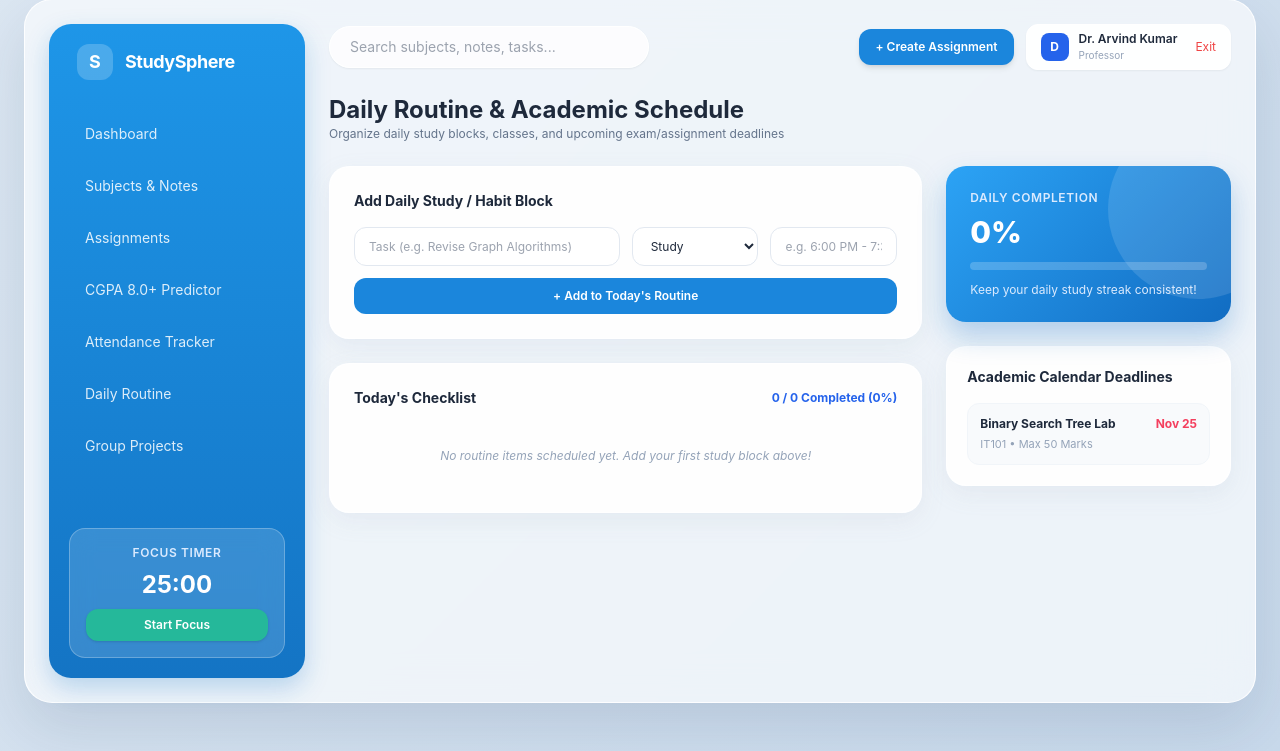
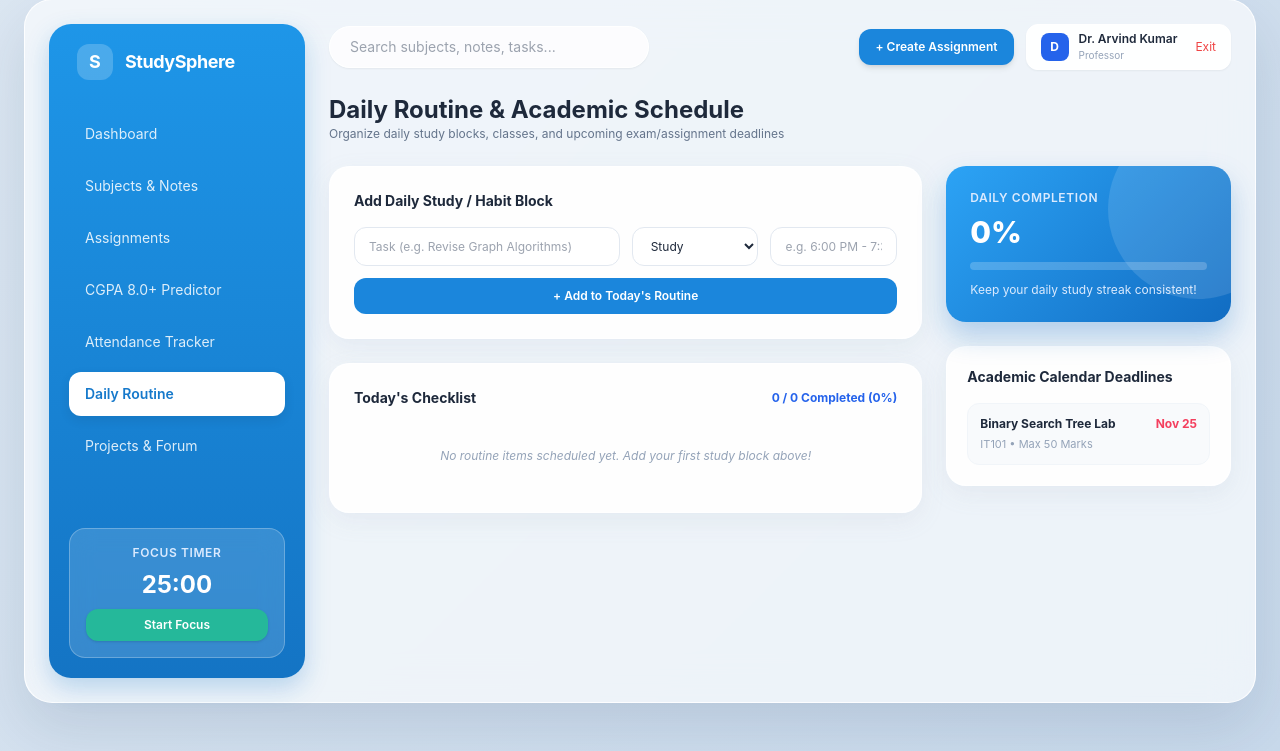
Before and after one commit to pizzasslice/StudySphere, a Flask app: page /routines in a window 1280 px wide. Shown: the part 49-800 px from the top of the page. Run offline with Flask 3, Linux system fonts and the light colour scheme; a user stored in the database is signed in; some libraries are stand-ins or nearby versions.

Commit message:
Add base.html

```diff
--- a/templates/base.html
+++ b/templates/base.html
@@ -13,7 +13,7 @@
 
     <div class="app-shell w-full max-w-[1440px] min-h-[88vh] p-4 md:p-6 flex flex-col lg:flex-row gap-6">
 
-        <!-- LEFT BLUE SIDEBAR (Matches Template) -->
+        <!-- LEFT BLUE SIDEBAR -->
         <aside class="blue-sidebar w-full lg:w-64 p-5 text-white flex flex-col justify-between shrink-0">
             <div>
                 <!-- Brand Logo -->
@@ -27,28 +27,28 @@
                     <a href="{{ url_for('dashboard') }}" class="flex items-center gap-3 px-4 py-3 rounded-xl {{ 'nav-item-active' if active_page == 'dashboard' else 'text-white/85 hover:bg-white/10' }}">
                         <span>Dashboard</span>
                     </a>
-                    <a href="#subjects" class="flex items-center gap-3 px-4 py-3 rounded-xl text-white/85 hover:bg-white/10">
+                    <a href="{{ url_for('subjects') }}" class="flex items-center gap-3 px-4 py-3 rounded-xl {{ 'nav-item-active' if active_page == 'subjects' else 'text-white/85 hover:bg-white/10' }}">
                         <span>Subjects & Notes</span>
                     </a>
-                    <a href="#assignments" class="flex items-center gap-3 px-4 py-3 rounded-xl text-white/85 hover:bg-white/10">
+                    <a href="{{ url_for('assignments') }}" class="flex items-center gap-3 px-4 py-3 rounded-xl {{ 'nav-item-active' if active_page == 'assignments' else 'text-white/85 hover:bg-white/10' }}">
                         <span>Assignments</span>
                     </a>
-                    <a href="#cgpa" class="flex items-center gap-3 px-4 py-3 rounded-xl text-white/85 hover:bg-white/10">
+                    <a href="{{ url_for('module_b.cgpa') }}" class="flex items-center gap-3 px-4 py-3 rounded-xl {{ 'nav-item-active' if active_page == 'cgpa' else 'text-white/85 hover:bg-white/10' }}">
                         <span>CGPA 8.0+ Predictor</span>
                     </a>
-                    <a href="#attendance" class="flex items-center gap-3 px-4 py-3 rounded-xl text-white/85 hover:bg-white/10">
+                    <a href="{{ url_for('module_b.attendance') }}" class="flex items-center gap-3 px-4 py-3 rounded-xl {{ 'nav-item-active' if active_page == 'attendance' else 'text-white/85 hover:bg-white/10' }}">
                         <span>Attendance Tracker</span>
                     </a>
-                    <a href="#routines" class="flex items-center gap-3 px-4 py-3 rounded-xl text-white/85 hover:bg-white/10">
+                    <a href="{{ url_for('module_c.routines_tracker') }}" class="flex items-center gap-3 px-4 py-3 rounded-xl {{ 'nav-item-active' if active_page == 'routines' else 'text-white/85 hover:bg-white/10' }}">
                         <span>Daily Routine</span>
                     </a>
-                    <a href="#projects" class="flex items-center gap-3 px-4 py-3 rounded-xl text-white/85 hover:bg-white/10">
-                        <span>Group Projects</span>
+                    <a href="{{ url_for('module_c.projects_forum') }}" class="flex items-center gap-3 px-4 py-3 rounded-xl {{ 'nav-item-active' if active_page == 'collaborate' else 'text-white/85 hover:bg-white/10' }}">
+                        <span>Projects & Forum</span>
                     </a>
                 </nav>
             </div>
 
-            <!-- Bottom Sidebar Pomodoro Focus Widget (Replaces Upgrade Card) -->
+            <!-- Bottom Sidebar Pomodoro Focus Widget -->
             <div x-data="{ seconds: 1500, running: false, timer: null,
                 toggle() {
                     if (this.running) { clearInterval(this.timer); this.running = false; }
@@ -82,9 +82,9 @@
 
                 <!-- Right Action Button & User Profile Pill -->
                 <div class="flex items-center gap-3 ml-auto">
-                    <button onclick="document.getElementById('quickModal').classList.remove('hidden')" class="bg-[#1b86dc] hover:bg-[#1572be] text-white text-xs font-semibold px-4 py-2.5 rounded-xl shadow-md transition">
+                    <a href="{{ url_for('assignments') }}" class="bg-[#1b86dc] hover:bg-[#1572be] text-white text-xs font-semibold px-4 py-2.5 rounded-xl shadow-md transition">
                         {{ '+ Create Assignment' if current_user.role == 'professor' else '+ Submit Assignment' }}
-                    </button>
+                    </a>
 
                     <div class="bg-white/90 px-3.5 py-1.5 rounded-xl flex items-center gap-2.5 shadow-sm border border-white">
                         <div class="w-7 h-7 rounded-lg bg-blue-600 text-white flex items-center justify-center text-xs font-bold">
```
